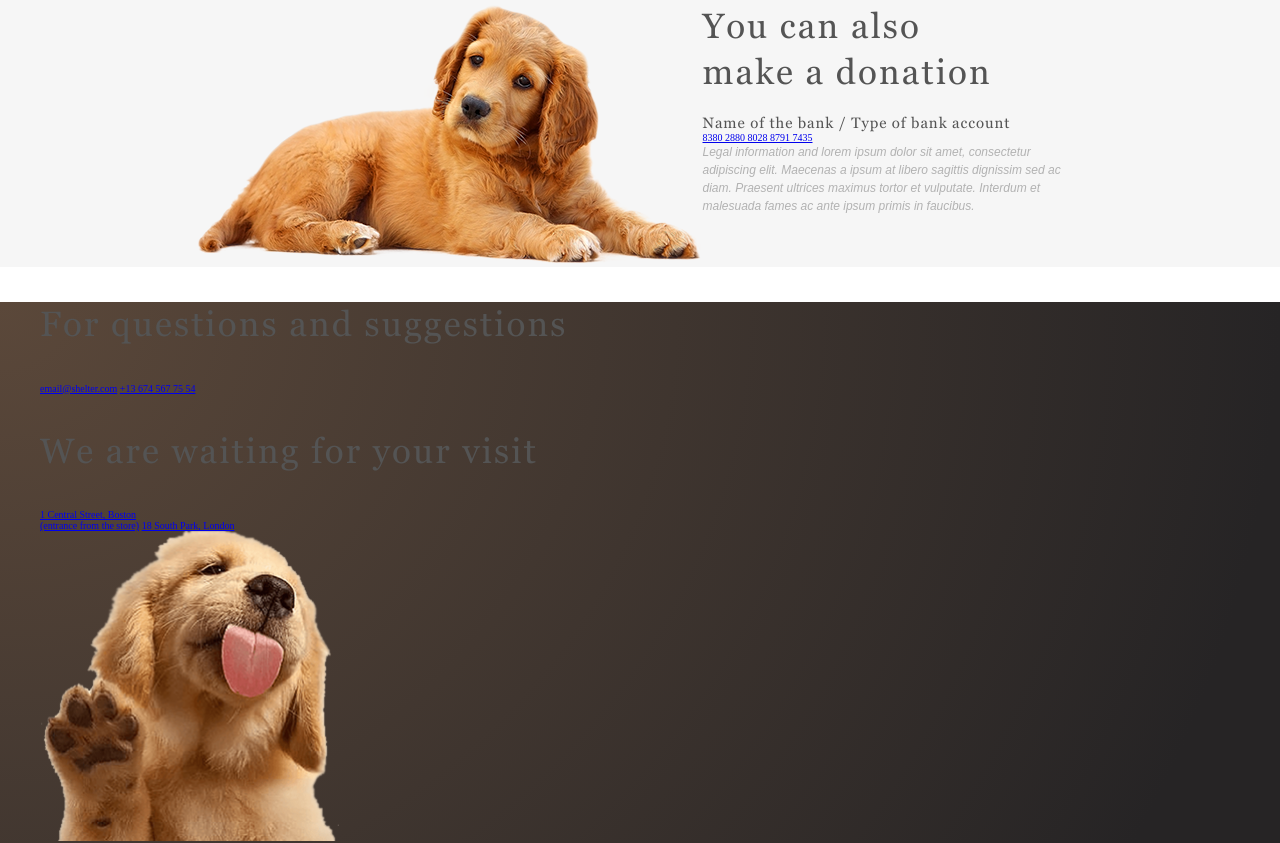
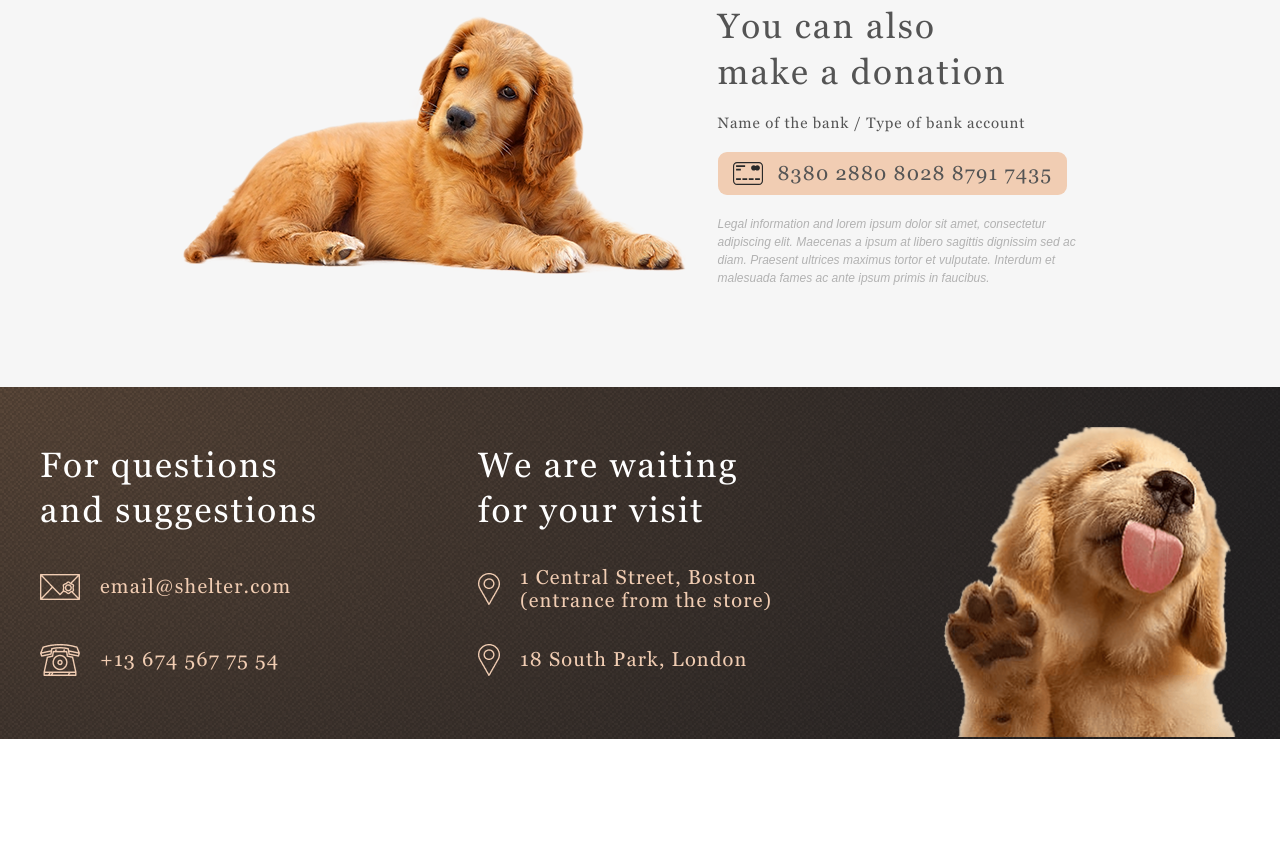
Before and after one commit to matveev96/PetPojects, a website: page shelter/pages/main/index.html in a window 1280 px wide. Shown: the part 3060-3903 px from the top of the page. After the commit the page ends 3799 px from the top, so only its background shows below. Drawn offline with Linux system fonts and the light colour scheme; files whose address does not match are found by name; a web font is replaced by a local one.

Commit message:
feat: work with styles

```diff
--- a/shelter/pages/main/sass/base/_icons.scss
+++ b/shelter/pages/main/sass/base/_icons.scss
@@ -1,3 +1,4 @@
+// Help
 .help__ico {
     width: 60px;
     height: 60px;
@@ -41,10 +42,37 @@
 }
 
 // Donations
-.donation__ico {
+.donation__link-ico {
     display: inline-block;
+    vertical-align: top;
     margin-right: 15px;
     width: 30px;
     height: 23px;
     background: url(/Users/aleksandrmatveev/Desktop/matveev96-JSFEPRESCHOOL2024Q2/shelter/assets/icons/credit-card.svg) no-repeat;
 }
+
+// Footer
+.footer__link-ico-mail {
+    display: inline-block;
+    margin-right: 20px;
+    width: 40px;
+    height: 26px;
+    background: url(/Users/aleksandrmatveev/Desktop/matveev96-JSFEPRESCHOOL2024Q2/shelter/assets/icons/footer/mail.png) no-repeat;
+}
+
+.footer__link-ico-phone {
+    display: inline-block;
+    margin-right: 20px;
+    width: 40px;
+    height: 32px;
+    background: url(/Users/aleksandrmatveev/Desktop/matveev96-JSFEPRESCHOOL2024Q2/shelter/assets/icons/footer/phone.png) no-repeat;
+
+}
+
+.footer__link-ico-location {
+    display: inline-block;
+    margin-right: 20px;
+    width: 22px;
+    height: 32px;
+    background: url(/Users/aleksandrmatveev/Desktop/matveev96-JSFEPRESCHOOL2024Q2/shelter/assets/icons/footer/pin.png) no-repeat;
+}
--- a/shelter/pages/main/sass/components/_donation.scss
+++ b/shelter/pages/main/sass/components/_donation.scss
@@ -8,8 +8,14 @@
     padding-top: 80px;
 }
 
+.donation__content {
+    padding-bottom: 100px;
+    margin-left: 15px;
+}
+
 .donation__img {
-
+    margin-right: 15px;
+    padding-top: 11px;
 }
 
 .donation__title {
@@ -27,15 +33,3 @@
     @extend %font-prime;
     color: $color-dark-m;
 }
-
-.donation__credit-card {
-    display: inline-block;
-    background-color: $color-primary;
-    border-radius: 9px;
-    text-decoration: none;
-    color: $color-dark-l;
-    @extend %font-add;
-    @include font ($size: 2.0rem, $height: 115%, $spacing: 0.06em);
-    padding: 10px 15px;
-    margin: 20px 0;
-}
--- a/shelter/pages/main/sass/components/_footer.scss
+++ b/shelter/pages/main/sass/components/_footer.scss
@@ -1,3 +1,33 @@
 .footer {
-    background: url(/Users/aleksandrmatveev/Desktop/matveev96-JSFEPRESCHOOL2024Q2/shelter/assets/images/noise_transparent@2x.svg), $start-screen-gradient-background;
+    background: url(/Users/aleksandrmatveev/Desktop/matveev96-JSFEPRESCHOOL2024Q2/shelter/assets/images/noise_transparent@2x.png), $start-screen-gradient-background, $start-screen-black-background;
+    background-repeat: repeat;
 }
+
+.footer__wrapper {
+    display: flex;
+    padding-top: 40px;
+    column-gap: 158px;
+}
+
+.footer__title {
+    max-width: 280px;
+    margin: 16px 0 40px 0;
+    color: $color-light-xl;
+    @include font ($size: 3.5rem, $height: 130%, $spacing:0.06em);
+}
+
+.footer__title-locations {
+    margin-bottom: 32px;
+}
+
+.footer__locations {
+    flex-grow: 1;
+}
+
+.footer__contacts {
+    min-width: 280px;
+}
+
+.footer__locations {
+    min-width: 302px;
+}
--- a/shelter/pages/main/sass/style.scss
+++ b/shelter/pages/main/sass/style.scss
@@ -7,6 +7,7 @@
 @import "base/buttons";
 @import "base/icons";
 @import "base/cards";
+@import "base/links";
 // Layouts
 @import "layouts/wrapper";
 @import "layouts/header";
```
Also changed, not shown: shelter/pages/main/sass/style.css, 1 other file.
